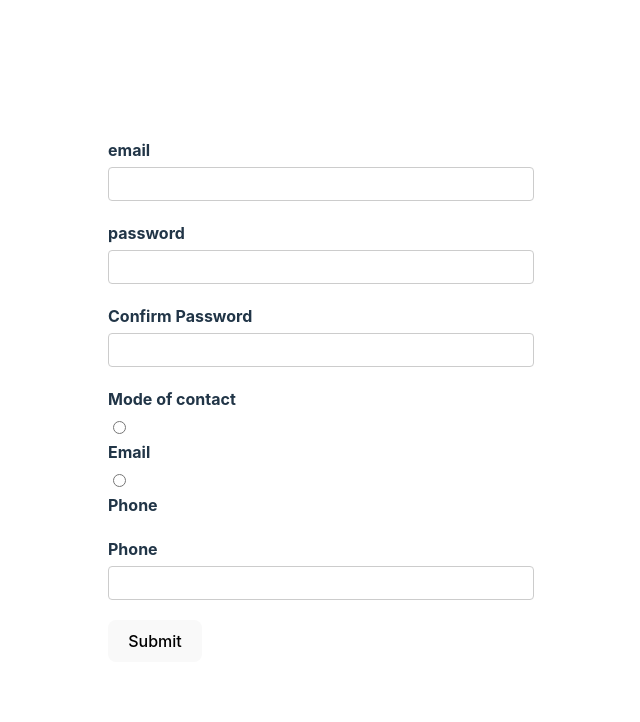
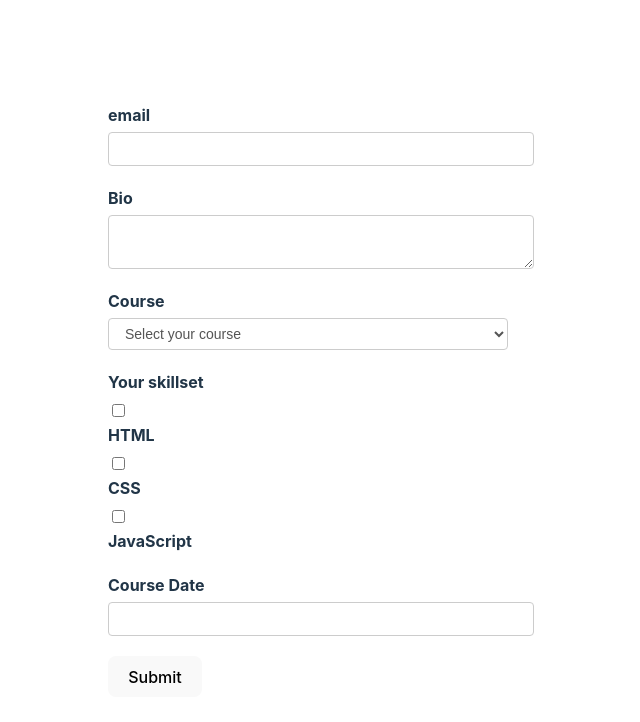
Before and after one commit to maormenashe/vite-react-formik, a React (Vite) app: page / in a window 1280 px wide. Shown: the top 722 px of the page, without its empty margins (319-959 px from the left). Built offline with nearby package versions, Linux system fonts and the light colour scheme.

Commit message:
Add Enrollment Form

```diff
--- a/src/App.css
+++ b/src/App.css
@@ -19,6 +19,7 @@ label {
 input[type="text"],
 input[type="email"],
 input[type="password"],
+select,
 textarea {
   display: block;
   width: 400px;
--- a/src/App.tsx
+++ b/src/App.tsx
@@ -1,5 +1,6 @@
 import "./App.css";
-import RegistrationForm from "./components/RegistrationForm";
+import EnrollmentForm from "./components/EnrollmentForm";
+// import RegistrationForm from "./components/RegistrationForm";
 // import LoginForm from "./components/LoginForm";
 // import FormikContainer from "./components/FormikContainer";
 // import YoutubeFormFormik from "./components/YoutubeFormFormik";
@@ -14,7 +15,8 @@ function App() {
       {/* <YoutubeFormFormik /> */}
       {/* <FormikContainer /> */}
       {/* <LoginForm /> */}
-      <RegistrationForm />
+      {/* <RegistrationForm /> */}
+      <EnrollmentForm />
     </div>
   );
 }
--- /dev/null
+++ b/src/components/EnrollmentForm.tsx
@@ -0,0 +1,117 @@
+import { Form, Formik, FormikHelpers, FormikProps } from "formik";
+import * as React from "react";
+import * as Yup from "yup";
+import FormikControl from "./FormikControl";
+import { SelectOption } from "../types/form/controls";
+import useElementRefs from "../hooks/useElementRefs";
+import useFormikContextFocusAndScrollError from "../hooks/useFormikContextFocusAndScrollError";
+
+interface IEnrollmentFormProps {}
+
+type EnrollmentForm = {
+  email: string;
+  bio: string;
+  course: string;
+  skills: string[];
+  courseDate: string;
+};
+
+const initialValues: EnrollmentForm = {
+  email: "",
+  bio: "",
+  course: "",
+  skills: [],
+  courseDate: "",
+};
+
+const validationSchema = Yup.object({
+  email: Yup.string().email("Invalid email format").required("Required"),
+  bio: Yup.string().required("Required"),
+  course: Yup.string().required("Required"),
+  courseDate: Yup.date().required("Required"),
+});
+
+const onSubmit = (
+  values: EnrollmentForm,
+  formikHelpers: FormikHelpers<EnrollmentForm>
+) => {
+  console.log("Submitted", values, formikHelpers);
+  formikHelpers.setSubmitting(false);
+  formikHelpers.resetForm();
+};
+
+const courseOptions: SelectOption[] = [
+  { label: "Select your course", value: "" },
+  { label: "React", value: "react" },
+  { label: "Angular", value: "angular" },
+  { label: "Vue", value: "vue" },
+];
+
+const skillSetOptions: SelectOption[] = [
+  { label: "HTML", value: "html" },
+  { label: "CSS", value: "css" },
+  { label: "JavaScript", value: "javascript" },
+];
+
+const EnrollmentForm: React.FunctionComponent<IEnrollmentFormProps> = () => {
+  return (
+    <Formik
+      initialValues={initialValues}
+      validationSchema={validationSchema}
+      onSubmit={onSubmit}
+    >
+      {(formik: FormikProps<EnrollmentForm>) => {
+        console.log(formik);
+        return <EnrollmentFormContent formik={formik} />;
+      }}
+    </Formik>
+  );
+};
+
+export default EnrollmentForm;
+
+interface IEnrollmentFormContentForm {
+  formik: FormikProps<EnrollmentForm>;
+}
+
+const EnrollmentFormContent: React.FunctionComponent<
+  IEnrollmentFormContentForm
+> = ({ formik }) => {
+  const elementRefs = useElementRefs<EnrollmentForm>();
+  useFormikContextFocusAndScrollError();
+  return (
+    <Form noValidate>
+      <FormikControl
+        asControl="input"
+        type="email"
+        label="email"
+        name="email"
+        innerRef={(el: HTMLInputElement | null) => {
+          elementRefs.current.email = el;
+        }}
+      />
+
+      <FormikControl asControl="textarea" label="Bio" name="bio" />
+
+      <FormikControl
+        asControl="select"
+        label="Course"
+        name="course"
+        options={courseOptions}
+      />
+
+      <FormikControl
+        asControl="checkbox"
+        label="Your skillset"
+        name="skills"
+        options={skillSetOptions}
+      />
+
+      <FormikControl asControl="date" label="Course Date" name="courseDate" />
+
+      <button type="submit" disabled={formik.isSubmitting}>
+        Submit
+      </button>
+    </Form>
+  );
+};
--- a/src/hooks/useFormikContextFocusAndScrollError.tsx
+++ b/src/hooks/useFormikContextFocusAndScrollError.tsx
@@ -14,7 +14,6 @@ export default function useFormikContextFocusAndScrollError(
     if (keys.length < 1) return;
 
     const selector = `[name="${keys[0]}"]`;
-    console.log(selector);
 
     const errorElement = document.querySelector(selector) as HTMLElement;
     if (shouldScrollToElement) scrollToElement(errorElement, -30);
```
